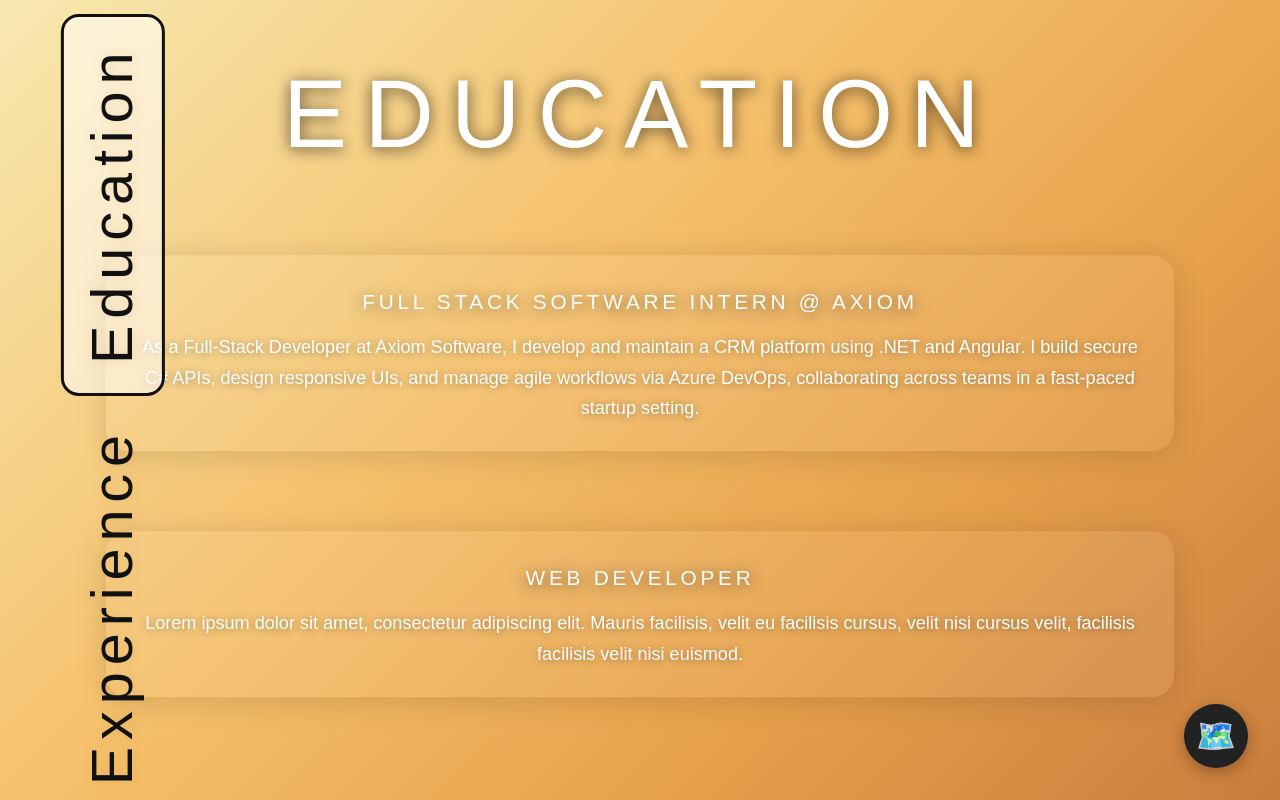
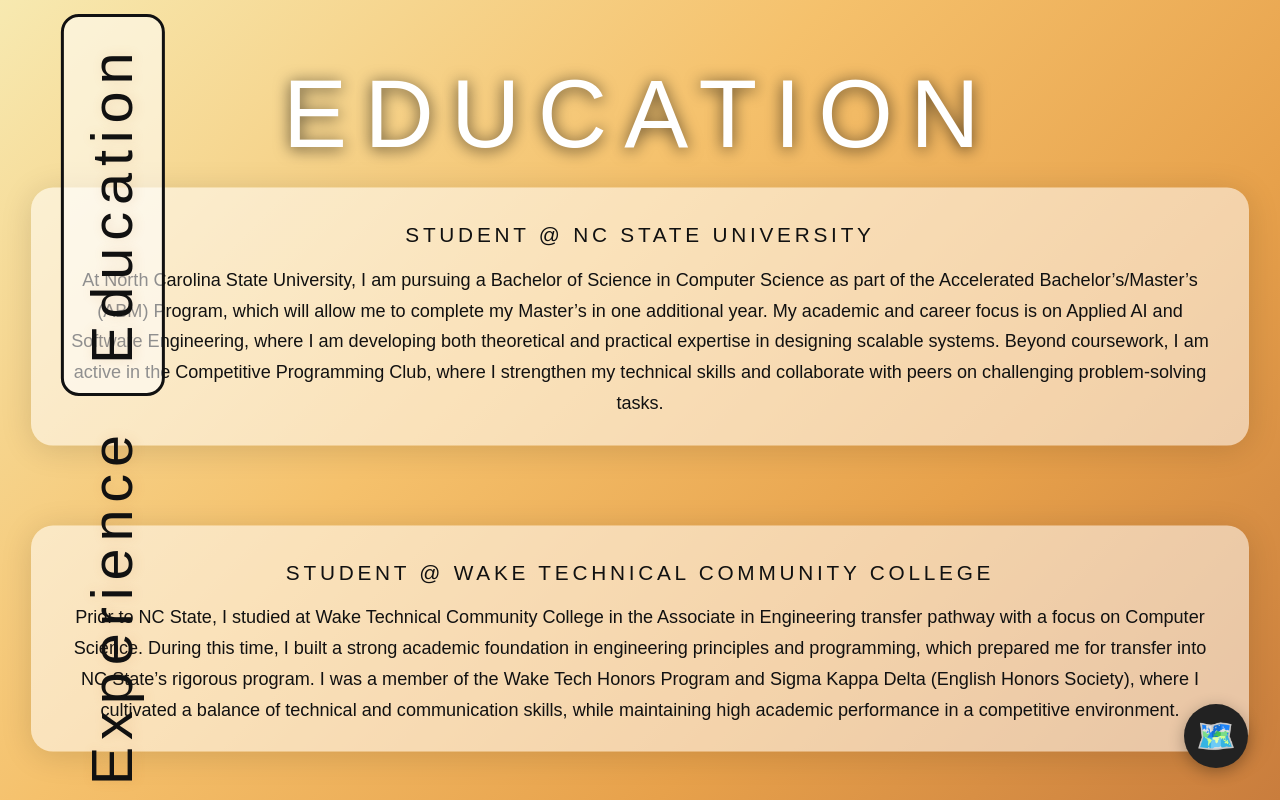
Before and after one commit to RameezMilk/my-portfolio, a React (Vite) app in the folder portfolio/: page /desert in a window 1280 px wide. Built offline with nearby package versions, Linux system fonts and the light colour scheme; a web font is replaced by a local one.

Commit message:
Portfolio ready for soft launch

```diff
--- /dev/null
+++ b/portfolio/src/components/DecodeText.jsx
@@ -0,0 +1,43 @@
+import React, { useRef, useEffect } from "react";
+const decodeLetters = "ABCDEFGHIJKLMNOPQRSTUVWXYZ0123456789";
+export default function DecodeText({ text, revealed, className }) {
+  const spansRef = useRef([]);
+  useEffect(() => {
+    let interval;
+    if (!revealed) {
+      interval = setInterval(() => {
+        spansRef.current.forEach((span, index) => {
+          if (!span) return;
+          if (text && text[index] === " ") {
+            span.innerText = " ";
+            return;
+          }
+          span.innerText = decodeLetters[Math.floor(Math.random() * decodeLetters.length)];
+        });
+      }, 140);
+    } else {
+      spansRef.current.forEach((span, index) => {
+        if (!span) return;
+        if (text && text[index] === " ") {
+          span.innerText = " ";
+        } else if (text) {
+          span.innerText = text[index];
+        }
+      });
+    }
+    return () => clearInterval(interval);
+  }, [text, revealed]);
+  return (
+    <span className={className}>
+      {(text || "").split("").map((char, idx) => (
+        <span
+          key={idx}
+          ref={el => (spansRef.current[idx] = el)}
+          className={`decode-letter${char === " " ? " space" : ""}`}
+        >
+          {char}
+        </span>
+      ))}
+    </span>
+  );
+}
--- a/portfolio/src/components/MapModal.jsx
+++ b/portfolio/src/components/MapModal.jsx
@@ -189,7 +189,8 @@ const MapModal = ({ open, onClose, onTeleport }) => {
           ))}
         </div>
         <div className="map-modal-right">
-          <div className="biome-info">
+          <div className="biome-info-panel">
+            <div className="biome-info">
             <div className="unit-title">Earth-355</div>
             {/* Use either TypewriterText or DecodeText below as needed: */}
             <h2 className="location-title">
@@ -240,6 +241,7 @@ const MapModal = ({ open, onClose, onTeleport }) => {
                 navigate(route);
               }}
             />
+            </div>
           </div>
         </div>
         <button className="close-btn" onClick={() => { setSelectedBiome(null); onClose(); }}>×</button>
--- a/portfolio/src/routes/DesertPage.jsx
+++ b/portfolio/src/routes/DesertPage.jsx
@@ -4,29 +4,38 @@ import "../styles/Desert.css";
 import StickyMapButton from "../components/StickyMapButton";
 import MapModal from "../components/MapModal";
 import { useState } from "react";
+import DecodeText from "../components/DecodeText";
 
 
 const DesertPage = () => {
 	const [mapOpen, setMapOpen] = useState(false);
 	const [selectedSection, setSelectedSection] = useState("EDUCATION");
+	const [decodeReveal, setDecodeReveal] = useState(true);
+		const handleSectionClick = (section) => {
+			setDecodeReveal(false);
+			setSelectedSection(section); // selection happens immediately
+			setTimeout(() => {
+				setDecodeReveal(true);
+			}, 600);
+		};
 
 	return (
 		<>
 			<div className="desert-top-title">
-				{selectedSection}
+				<DecodeText text={selectedSection} revealed={decodeReveal} />
 			</div>
 					<section className="biome-section desert">
 						<aside className="desert-sidebar">
 												<button
 													className={"sidebar-rotated-text education" + (selectedSection === "EDUCATION" ? " is-active" : "")}
-								onClick={() => setSelectedSection("EDUCATION")}
+													onClick={() => handleSectionClick("EDUCATION")}
 													tabIndex={0}
 												>
 													Education
 												</button>
 												<button
 													className={"sidebar-rotated-text experience" + (selectedSection === "EXPERIENCE" ? " is-active" : "")}
-								onClick={() => setSelectedSection("EXPERIENCE")}
+													onClick={() => handleSectionClick("EXPERIENCE")}
 													tabIndex={0}
 												>
 													Experience
@@ -34,15 +43,33 @@ const DesertPage = () => {
 						</aside>
 												<div className="desert-center-content desert-center-columns">
 													<div className="desert-center-col desert-role-container fullstack-narrow">
-												<div className="desert-role-title">Full Stack Software Intern @ Axiom</div>
+														<div className="desert-role-title">
+															{selectedSection === "EDUCATION"
+																? "Student @ NC State University"
+																: "Full Stack Software Intern @ Axiom"}
+														</div>
 														<div className="desert-role-desc">
-													As a Full-Stack Developer at Axiom Software, I develop and maintain a CRM platform using .NET and Angular. I build secure C# APIs, design responsive UIs, and manage agile workflows via Azure DevOps, collaborating across teams in a fast-paced startup setting.
+															{selectedSection === "EDUCATION"
+																		? (
+																				"At North Carolina State University, I am pursuing a Bachelor of Science in Computer Science as part of the Accelerated Bachelor’s/Master’s (ABM) Program, which will allow me to complete my Master’s in one additional year. My academic and career focus is on Applied AI and Software Engineering, where I am developing both theoretical and practical expertise in designing scalable systems. Beyond coursework, I am active in the Competitive Programming Club, where I strengthen my technical skills and collaborate with peers on challenging problem-solving tasks."
+																			) : (
+																				"As a Full-Stack Developer Intern at Axiom Software, I play a key role in building and maintaining the company’s flagship CRM platform, which serves as a dynamic solution for managing client data and business workflows. My work spans the full development stack, where I architect and implement secure, RESTful C# APIs to enable efficient and reliable data transactions, while also designing responsive user interfaces in Angular that improve usability and interactivity for end-users. By leveraging Microsoft’s .NET ecosystem, I ensure backend logic is both scalable and performance-driven, while my use of Azure DevOps allows for agile project tracking, version control, and smooth team-wide deployment."
+																			)}
 														</div>
 													</div>
 													<div className="desert-center-col desert-role-container fullstack-narrow">
-												<div className="desert-role-title">Web Developer</div>
+														<div className="desert-role-title">
+															{selectedSection === "EDUCATION"
+															? "Student @ Wake Technical Community College"
+															: "Web Developer @ Bayan Institute"}
+														</div>
 														<div className="desert-role-desc">
-													Lorem ipsum dolor sit amet, consectetur adipiscing elit. Mauris facilisis, velit eu facilisis cursus, velit nisi cursus velit, facilisis facilisis velit nisi euismod.
+															{selectedSection === "EDUCATION"
+																		? (
+																				"Prior to NC State, I studied at Wake Technical Community College in the Associate in Engineering transfer pathway with a focus on Computer Science. During this time, I built a strong academic foundation in engineering principles and programming, which prepared me for transfer into NC State’s rigorous program. I was a member of the Wake Tech Honors Program and Sigma Kappa Delta (English Honors Society), where I cultivated a balance of technical and communication skills, while maintaining high academic performance in a competitive environment."
+																			) : (
+																				"As a Web Developer for the Bayan International Islamic Institute, I designed and deployed a modern, donation-driven platform that empowers the organization to maximize community engagement and fundraising outcomes. Beyond technical execution, I worked directly with stakeholders to ensure the platform aligned with organizational goals and evolving campaign strategies, ultimately building a digital presence that continues to support ongoing fundraising initiatives and long-term growth."
+																			)}
 														</div>
 													</div>
 												</div>
--- a/portfolio/src/routes/TundraPage.jsx
+++ b/portfolio/src/routes/TundraPage.jsx
@@ -8,9 +8,9 @@ import MapModal from "../components/MapModal";
 const TundraPage = () => {
        const [mapOpen, setMapOpen] = useState(false);
 
-	const [cardTitle, setCardTitle] = useState("Card Title");
-	const [cardDesc, setCardDesc] = useState("This is a description for the card. Add your project or content details here.");
-	const [cardImg, setCardImg] = useState("/images/world.png");
+	const [cardTitle, setCardTitle] = useState("Macromancer");
+	const [cardDesc, setCardDesc] = useState("Built a React + Vite frontend and Node.js + Express backend to process food images via OpenAI’s GPT-4o-mini API for macro tracking. Integrated personalized BMR-based nutrition recommendations using user biometrics.");
+	const [cardImg, setCardImg] = useState("/images/Macromancer.png");
 
 
        // Handler for all tundra-line-btn buttons
@@ -18,14 +18,14 @@ const TundraPage = () => {
 	       const btnText = e.target.textContent;
 	       setCardTitle(btnText);
 	       if (btnText === "Macromancer") {
-		       setCardDesc("Contributed to Expertiza, an open-source Ruby on Rails peer review platform, by refactoring model hierarchies and implementing RESTful APIs with full RSpec test coverage. Improved cohesion, reliability, and modularity while adhering to SOLID design principles. Collaborated with maintainers to ensure changes aligned with academic and project needs.");
-		       setCardImg("/images/Expertiza.png");
+               setCardDesc("Built a React + Vite frontend and Node.js + Express backend to process food images via OpenAI’s GPT-4o-mini API for macro tracking. Integrated personalized BMR-based nutrition recommendations using user biometrics.");
+			   setCardImg("/images/Macromancer.png");
 	       } else if (btnText === "Portfolio") {
-		       setCardDesc("Built a React + Vite frontend and Node.js + Express backend to process food images via OpenAI’s GPT-4o-mini API for macro tracking. Integrated personalized BMR-based nutrition recommendations using user biometrics.");
-		       setCardImg("/images/world.png");
+			   setCardDesc("Designed and deployed a personal portfolio with a unique AI-dystopian theme. Showcased custom UI/UX design and advanced visual effects for a standout presentation. Demonstrates strong frontend development and creative design skills.");
+			   setCardImg("/images/world.png");
 	       } else if (btnText === "Expertiza") {
-		       setCardDesc("Designed and deployed a personal portfolio with a unique AI-dystopian theme. Showcased custom UI/UX design and advanced visual effects for a standout presentation. Demonstrates strong frontend development and creative design skills.");
-		       setCardImg("/images/Macromancer.png");
+			   setCardDesc("Contributed to Expertiza, an open-source Ruby on Rails peer review platform, by refactoring model hierarchies and implementing RESTful APIs with full RSpec test coverage. Improved cohesion and modularity while adhering to SOLID design principles. Collaborated with maintainers to ensure changes aligned with academic and project needs.");
+			   setCardImg("/images/Expertiza.png");
 	       }
        };
 
--- a/portfolio/src/styles/Desert.css
+++ b/portfolio/src/styles/Desert.css
@@ -3,8 +3,8 @@
 @import url('https://fonts.googleapis.com/css2?family=Londrina+Outline&display=swap');
 
 .desert-role-container.fullstack-narrow {
-			min-width: 600px;
-			max-width: 1000px;
+			min-width: 900px;
+			max-width: 1150px;
 }
 
 
@@ -21,34 +21,29 @@ html, body {
 	border-radius: 22px;
 	box-shadow: 0 4px 32px #0002;
 	padding: 2.2rem 2.1rem 1.7rem 2.1rem;
-	margin: 0 0.5rem;
+	margin: 0 0.5rem 2.5rem 0.5rem;
 	display: flex;
 	flex-direction: column;
 	align-items: center;
-			   min-width: 320px;
-			   max-width: 520px;
-			margin-bottom: 2.5rem;
 }
 
 .desert-role-title {
 	font-family: 'Slackey', cursive, Arial, sans-serif;
 	font-size: 1.3rem;
-	color: #fff;
+	color: #111;
 	letter-spacing: 0.18em;
 	text-align: center;
 	margin-bottom: 1.1rem;
-	text-shadow: 0 2px 16px #000a;
 	text-transform: uppercase;
 }
 
 .desert-role-desc {
 	font-family: 'Montserrat', Arial, sans-serif;
 	font-size: 1.13rem;
-	color: #fff;
+	color: #111;
 	text-align: center;
 	line-height: 1.7;
 	width: 100%;
-	text-shadow: 0 1px 8px #0006;
 }
 
 /* Two-column layout for center content */
@@ -67,8 +62,10 @@ html, body {
 	flex-direction: column;
 	align-items: center;
 	flex: 1 1 0;
-	min-width: 0;
-	max-width: none;
+	min-width: 900px;
+	max-width: 1600px;
+	width: 100%;
+	background: #fff8;
 }
 
 /* Centered content in the middle of the desert page */
--- a/portfolio/src/styles/MapModal.css
+++ b/portfolio/src/styles/MapModal.css
@@ -1,3 +1,11 @@
+.biome-info-panel {
+  display: flex;
+  flex-direction: column;
+  justify-content: space-between;
+  height: 100%;
+  width: 100%;
+  box-sizing: border-box;
+}
 /* Center the Location Details title */
 .biome-info h3 {
   text-align: center;
```
Lines whose indentation alone changed are shown as unchanged.
